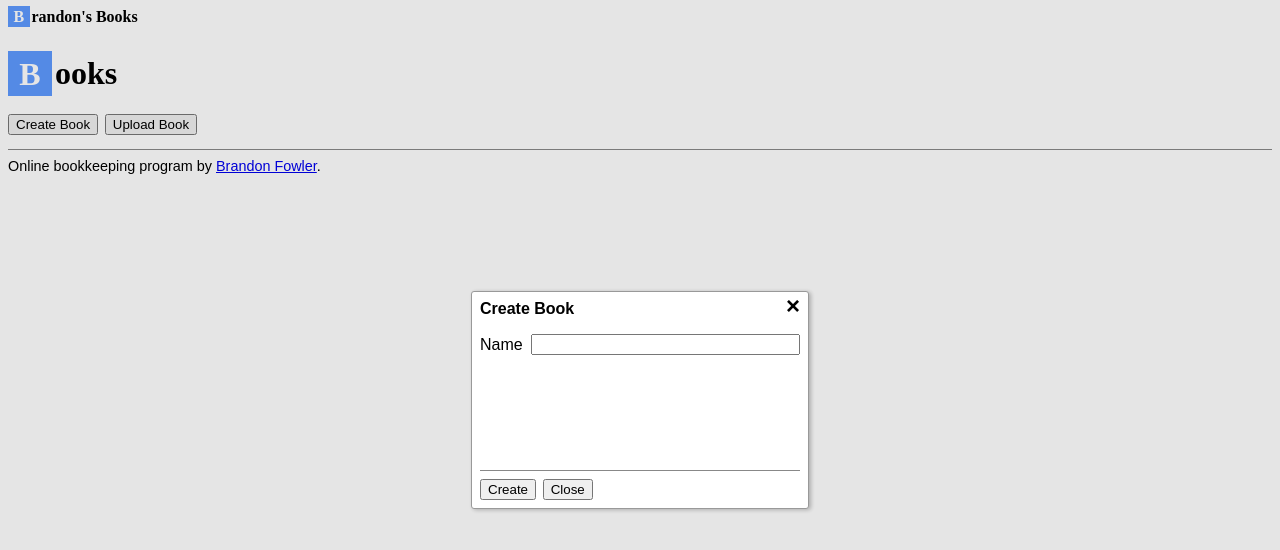
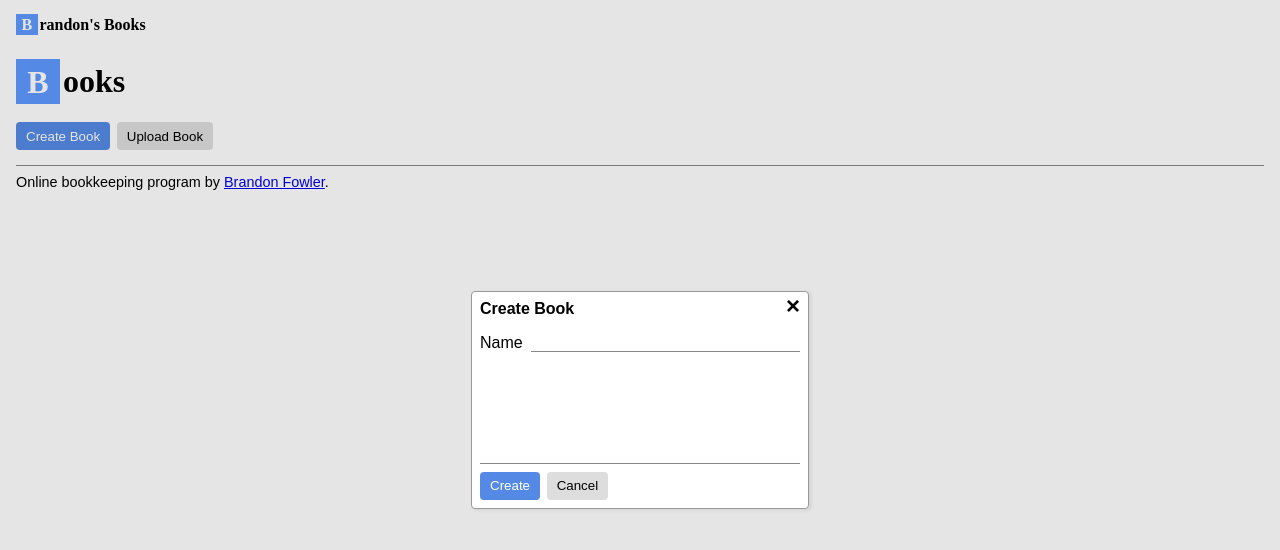
Before and after one commit to BrandonXLF/Brandons-Books, a Vue app: page /books in a window 1280 px wide. Both pictures are taken after a click on the element "Create Book". Shown: the top 550 px of the page. Built offline with nearby package versions, Linux system fonts and the light colour scheme.

Commit message:
Improved styling

```diff
--- a/src/assets/main.css
+++ b/src/assets/main.css
@@ -1,5 +1,6 @@
 body {
 	font-family: sans-serif;
+	margin: 1em;
 }
 
 h1,
@@ -19,3 +20,28 @@ footer {
 	margin-top: 1em;
 	font-size: 0.9em;
 }
+
+input,
+select {
+	border: none;
+	border-bottom: 1px solid #888;
+}
+
+button {
+	border: none;
+	background: #dddddd;
+	color: black;
+	padding: 0.5em 0.75em;
+	border-radius: 4px;
+	cursor: pointer;
+}
+
+button.progressive {
+	background: #548ae5;
+	color: white;
+}
+
+button.destructive {
+	background: #d40d0d;
+	color: white;
+}
--- a/src/assets/table.css
+++ b/src/assets/table.css
@@ -1,19 +1,33 @@
 .table {
 	display: grid;
 	white-space: nowrap;
-	grid-column-gap: 8px;
 	overflow-x: auto;
 	margin-bottom: 1em;
-	line-height: 1.3;
+	line-height: 1.5;
+}
+
+.table > :deep(:not(.start)) {
+	padding-left: 0.25em;
+}
+
+.table > :deep(:not(.end)) {
+	padding-right: 0.25em;
 }
 
 .table .header {
-	margin-bottom: 0.5em;
 	font-weight: bold;
+	border-bottom: 1px solid black;
 }
 
 .table h2 {
 	margin: 0.5em 0;
+}
+
+.table :deep(.border),
+.table .header {
+	border-bottom: 1px solid black;
+	padding-bottom: 0.5em;
+	margin-bottom: 0.5em;
 }
 
 .table :deep(.value) {
--- a/src/components/ActionPopup.vue
+++ b/src/components/ActionPopup.vue
@@ -2,17 +2,19 @@
 	import type { Component } from 'vue';
 	import { ref } from 'vue';
 
-	defineProps<{
+	const props = defineProps<{
 		toggleText?: string;
 		titleText: string;
 		submitText: string;
 		type: Component;
 		number?: number;
+		destructive?: boolean;
 	}>();
 
 	const showPopup = ref(false);
 	const error = ref('');
 	const child = ref<Component & { submit: () => void }>();
+	const buttonClass = props.destructive ? 'destructive' : 'progressive';
 
 	function togglePopup() {
 		showPopup.value = !showPopup.value;
@@ -27,7 +29,7 @@
 <template>
 	<span @click="togglePopup" class="toggle">
 		<slot>
-			<button>{{ toggleText }}</button>
+			<button :class="buttonClass">{{ toggleText }}</button>
 		</slot>
 	</span>
 	<div v-if="showPopup" class="background">
@@ -47,10 +49,10 @@
 				<div v-if="error" class="error">Error: {{ error }}</div>
 			</div>
 			<footer>
-				<button @click="child?.submit()">
+				<button @click="child?.submit()" :class="buttonClass">
 					{{ submitText }}
 				</button>
-				<button @click="togglePopup">Close</button>
+				<button @click="togglePopup">Cancel</button>
 			</footer>
 		</div>
 	</div>
@@ -85,9 +87,9 @@
 		min-height: 25vh;
 		border: 1px solid #999;
 		padding: 0.5em;
-		border-radius: 3px;
+		border-radius: 4px;
 		flex-direction: column;
-		box-shadow: 2px 1px 4px 0 rgba(0, 0, 0, 0.25);
+		box-shadow: 2px 1px 4px 0 rgba(0, 0, 0, 0.1);
 	}
 
 	header {
--- a/src/components/JournalEntry.vue
+++ b/src/components/JournalEntry.vue
@@ -19,13 +19,14 @@
 
 <template>
 	<template v-for="(change, index) in transaction.changes" :key="index">
-		<div>
+		<div class="start">
 			<ActionPopup
 				v-if="index === 0"
 				:type="DeleteEntry"
 				:number="transaction.number"
 				titleText="Delete Transaction"
 				submitText="Delete"
+				destructive
 			>
 				<DeleteButton />
 			</ActionPopup>
@@ -62,30 +63,22 @@
 		<div class="value">
 			<Figure v-if="change.amount > 0" :value="change.amount" />
 		</div>
-		<div class="value">
+		<div class="value end">
 			<Figure v-if="change.amount < 0" :value="-change.amount" />
 		</div>
 	</template>
-	<div></div>
-	<div></div>
-	<div class="summary">
+	<div class="border start"></div>
+	<div class="border"></div>
+	<div class="summary border">
 		{{ transaction.summary }}
 	</div>
-	<div></div>
-	<div></div>
-	<div></div>
+	<div class="border"></div>
+	<div class="border"></div>
+	<div class="border end"></div>
 </template>
 
 <style scoped>
 	.summary {
 		font-style: italic;
 	}
-
-	.summary:not(:nth-last-child(4)) {
-		padding-bottom: 1em;
-	}
-
-	.credit {
-		padding-left: 0.75em;
-	}
 </style>
--- a/src/components/LedgerEntry.vue
+++ b/src/components/LedgerEntry.vue
@@ -11,32 +11,26 @@
 </script>
 
 <template>
-	<div>
+	<div class="start border">
 		{{ change.date.getUTCFullYear() }}-{{
 			(change.date.getUTCMonth() + 1).toString().padStart(2, '0')
 		}}-{{ change.date.getUTCDate().toString().padStart(2, '0') }}
 	</div>
-	<div></div>
-	<div>
+	<div class="border"></div>
+	<div class="border">
 		<RouterLink :to="{ name: 'journal', params: { book } }">J1</RouterLink>
 	</div>
-	<div class="value">
+	<div class="value border">
 		<Figure v-if="change.amount > 0" :value="change.amount" />
 	</div>
-	<div class="value">
+	<div class="value border">
 		<Figure v-if="change.amount < 0" :value="-change.amount" />
 	</div>
-	<div class="dr-cr">
+	<div class="border">
 		<template v-if="change.total >= 0">Dr</template>
 		<template v-else>Cr</template>
 	</div>
-	<div class="value">
+	<div class="value border end">
 		<Figure :value="Math.abs(change.total)" />
 	</div>
 </template>
-
-<style scoped>
-	.dr-cr {
-		margin-left: 1em;
-	}
-</style>
--- a/src/views/BookListView.vue
+++ b/src/views/BookListView.vue
@@ -26,6 +26,7 @@
 				:number="book.number"
 				titleText="Delete Book"
 				submitText="Delete"
+				destructive
 			>
 				<DeleteButton />
 			</ActionPopup>
@@ -55,6 +56,7 @@
 	.book {
 		display: flex;
 		align-items: center;
+		padding: 0.25em 0;
 	}
 
 	.book:not(:last-child) {
--- a/src/views/JournalView.vue
+++ b/src/views/JournalView.vue
@@ -11,8 +11,7 @@
 
 <template>
 	<div class="table journal">
-		<div></div>
-		<div class="header">Date</div>
+		<div class="header" style="grid-column: 1 / span 2">Date</div>
 		<div class="header">Particulars</div>
 		<div class="header">P.R.</div>
 		<div class="header value">Debit</div>
--- a/src/views/LedgerListView.vue
+++ b/src/views/LedgerListView.vue
@@ -29,6 +29,7 @@
 				:number="account.number"
 				titleText="Delete Account"
 				submitText="Delete"
+				destructive
 			>
 				<DeleteButton />
 			</ActionPopup>
@@ -54,6 +55,7 @@
 	.account {
 		display: flex;
 		align-items: center;
+		padding: 0.25em 0;
 	}
 
 	.account:not(:last-child) {
--- a/src/views/LedgerView.vue
+++ b/src/views/LedgerView.vue
@@ -28,6 +28,7 @@
 				:number="account.number"
 				titleText="Delete Account"
 				submitText="Delete"
+				destructive
 			>
 				<DeleteButton />
 			</ActionPopup>
@@ -41,13 +42,13 @@
 			</ActionPopup>
 		</header>
 		<div class="table ledger">
-			<div class="header">Date</div>
+			<div class="header start">Date</div>
 			<div class="header">Particulars</div>
 			<div class="header">P.R.</div>
 			<div class="header value">Debit</div>
 			<div class="header value">Credit</div>
 			<div class="header"></div>
-			<div class="header value">Balance</div>
+			<div class="header value end">Balance</div>
 			<LedgerEntry
 				v-for="(change, index) in transactions.getChangesForAccount(
 					book,
```
